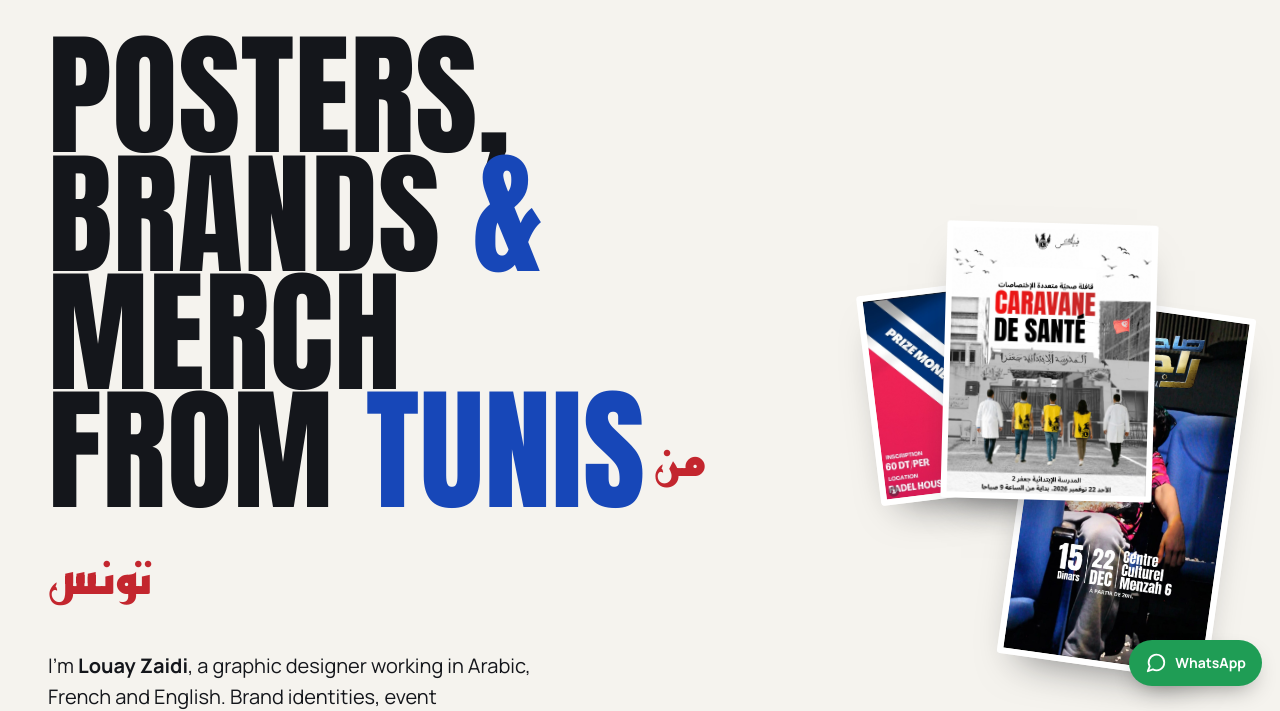
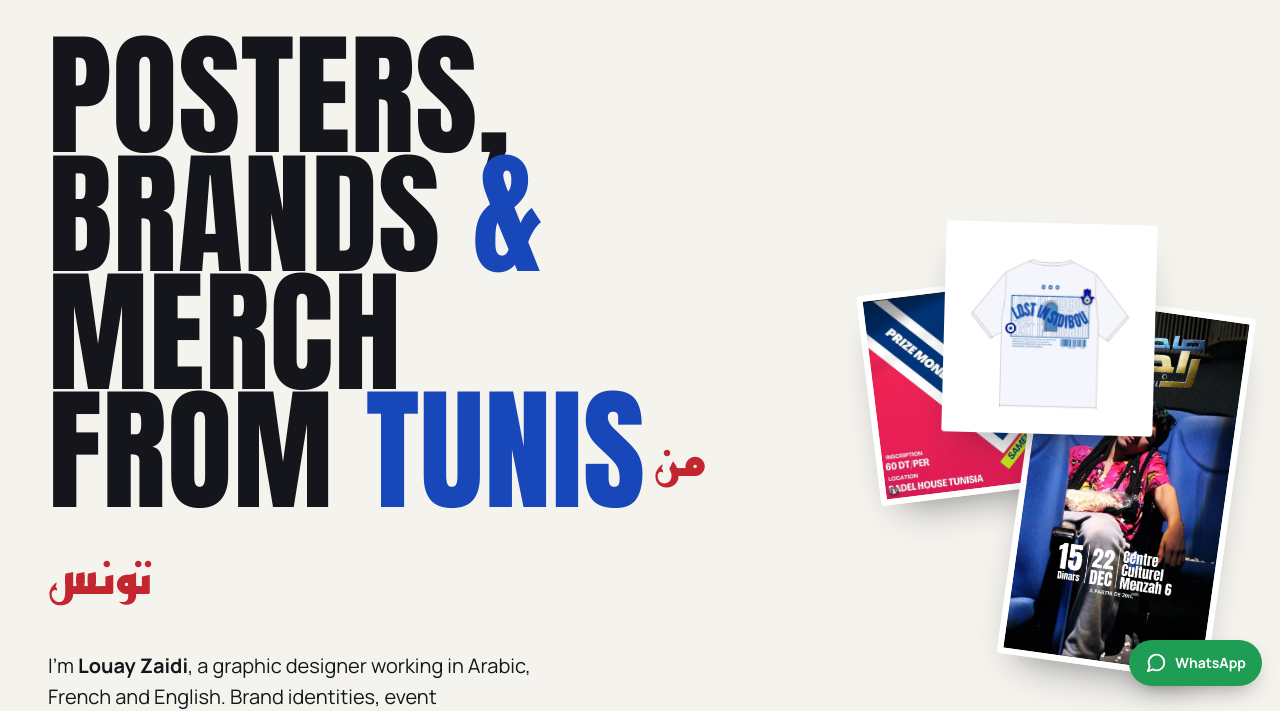
Before and after one commit to louayzaidi/louayzaidi.github.io, a plain HTML site: page index.html in a window 1280 px wide. Shown: the part 96-807 px from the top of the page. Drawn offline with Linux system fonts and the light colour scheme.

Commit message:
Swap Caravane poster out of the hero
Co-Authored-By: Claude Opus 5.5 <noreply@anthropic.com>
Claude-Session: https://claude.ai/code/session_01BL3bRoCkXTn14pCpXWtjLb

```diff
--- a/index.html
+++ b/index.html
@@ -286,7 +286,7 @@ footer{padding:0 0 36px;font-size:12px;color:var(--muted)}
     </div>
     <div class="fan" aria-hidden="true">
       <img src="img/padel-2024.jpg" alt="">
-      <img src="img/caravane-3.jpg" alt="">
+      <img src="img/sidibou-back.jpg" alt="">
       <img src="img/sahbek-story.jpg" alt="">
     </div>
   </section>
```
